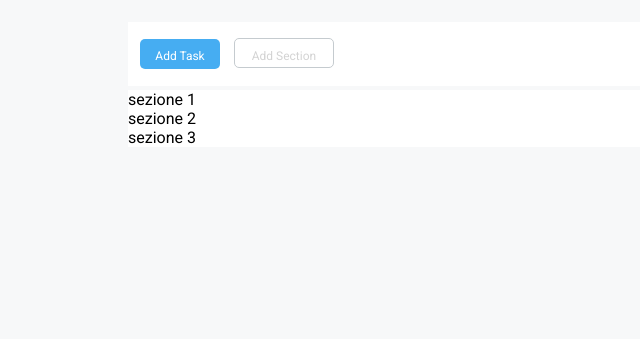
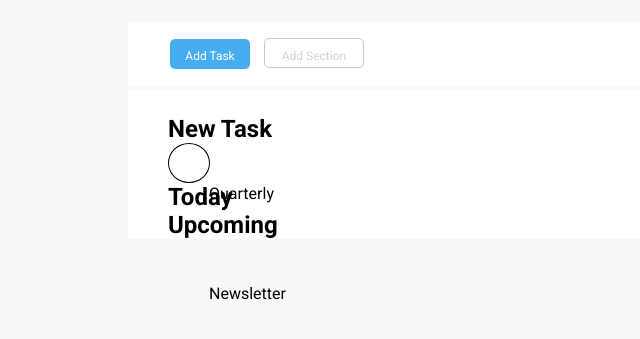
Before and after one commit to ElisaMavilia/html-css-toboolist, a plain HTML site: page index.html in a window 1280 px wide. Shown: the part 77-416 px from the top of the page, without its empty margins (0-640 px from the left). Drawn offline with Linux system fonts and the light colour scheme.

Commit message:
ul, section main

```diff
--- a/css/style.css
+++ b/css/style.css
@@ -47,7 +47,7 @@ nav {
     height: 30px;
     background-color: #46adf2;
     color: white;
-    margin-left: 10px;
+    margin-left: 40px;
     margin-top: 15px;
     margin-bottom: 15px;
 }
@@ -69,3 +69,26 @@ nav {
     text-align: center;
     border-radius: 5px;
 }
+
+main{
+    margin-left: 35x;
+    padding-left: 40px;
+    padding-top: 25px;
+}
+
+.bullet-green{
+
+    padding-left: 40px;
+    width: 40px;
+    height: 40px;
+    border-radius: 50%;
+    background-color: white;
+    border: 1px solid black;
+    text-align: center;
+    line-height: 100px;
+
+}
+
+.list{
+    list-style: none;
+}
--- a/index.html
+++ b/index.html
@@ -24,13 +24,25 @@
     </nav>
     <main>
         <section>
-            sezione 1
+            <h2>New Task</h2>
+            <div class="container-list">
+                <div class="bullet-green">
+                    <ul>
+                        <li class="list">Quarterly Newsletter</li>
+                    </ul>
+                </div>
+
+            </div>
+
+
+
+            </div>
         </section>
         <section>
-            sezione 2
+            <h2>Today</h2>
         </section>
         <section>
-            sezione 3
+            <h2>Upcoming</h2>
         </section>
     </main>
 </body>
```
